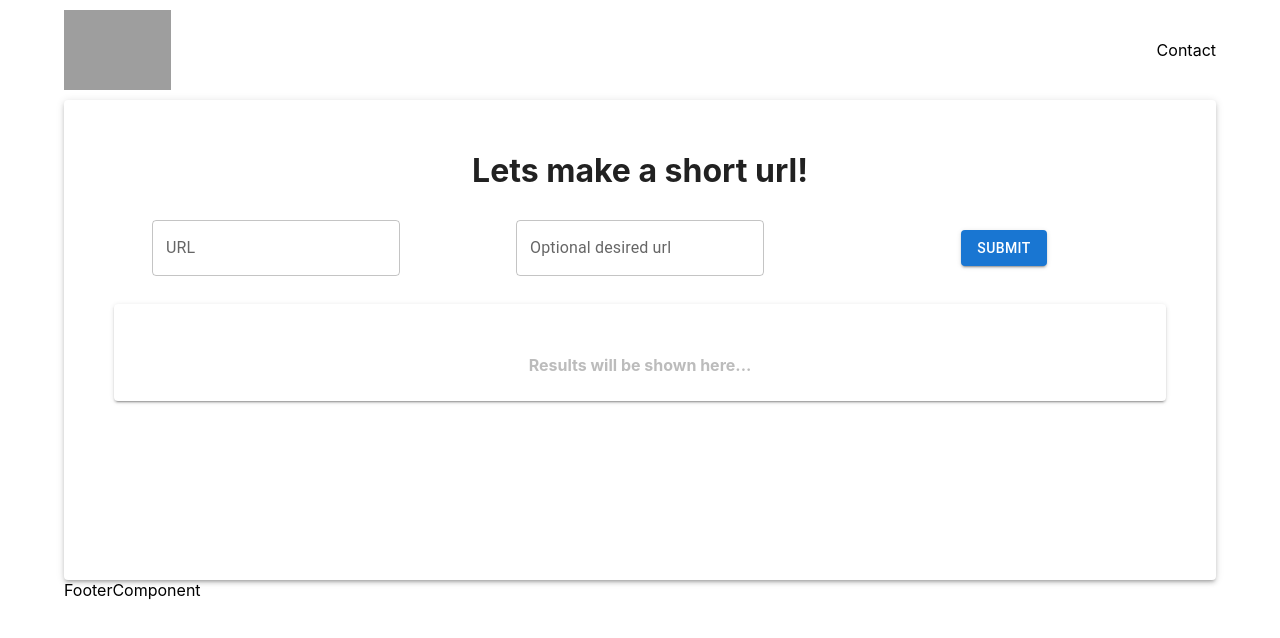
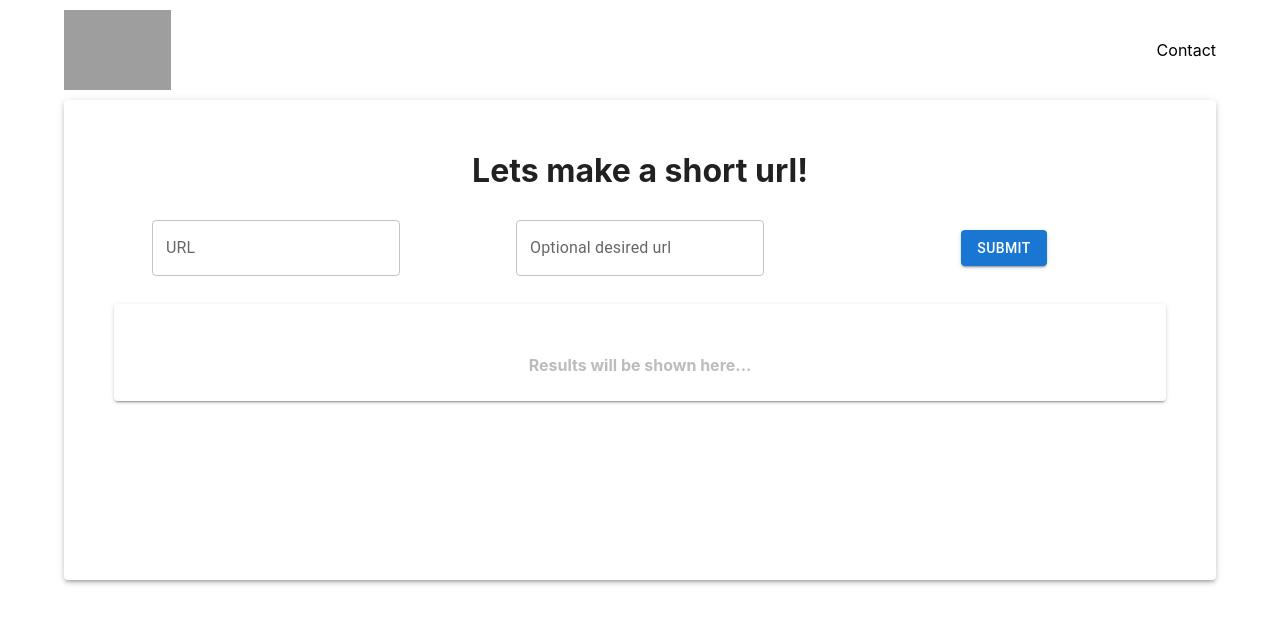
Before and after one commit to jraynovic/url-shortner, a React (Create React App) app in the folder client/: page / in a window 1280 px wide. Shown: the top 638 px of the page. Built offline with nearby package versions, Linux system fonts and the light colour scheme; grey boxes are pictures that could not be loaded.

Commit message:
refactor: removed footer component

```diff
--- a/client/src/components/FooterComponent.js
+++ /dev/null
@@ -1,9 +0,0 @@
-import React from 'react'
-
-const FooterComponent = () => {
-  return (
-    <div>FooterComponent</div>
-  )
-}
-
-export default FooterComponent
--- a/client/src/components/MainComponent.js
+++ b/client/src/components/MainComponent.js
@@ -2,7 +2,6 @@ import React from 'react'
 import { Container, Grid } from '@mui/material'
 import HeaderComponent from './HeaderComponent'
 import BodyComponent from './BodyComponent'
-import FooterComponent from './FooterComponent'
 
 const MainComponent = () => {
   return (
@@ -13,9 +12,6 @@ const MainComponent = () => {
       <Grid item xs={12}>
         <BodyComponent />
       </Grid>
-      <Grid item xs={12}>
-        <FooterComponent />
-      </Grid>
     </Container>
   );
 };
```
